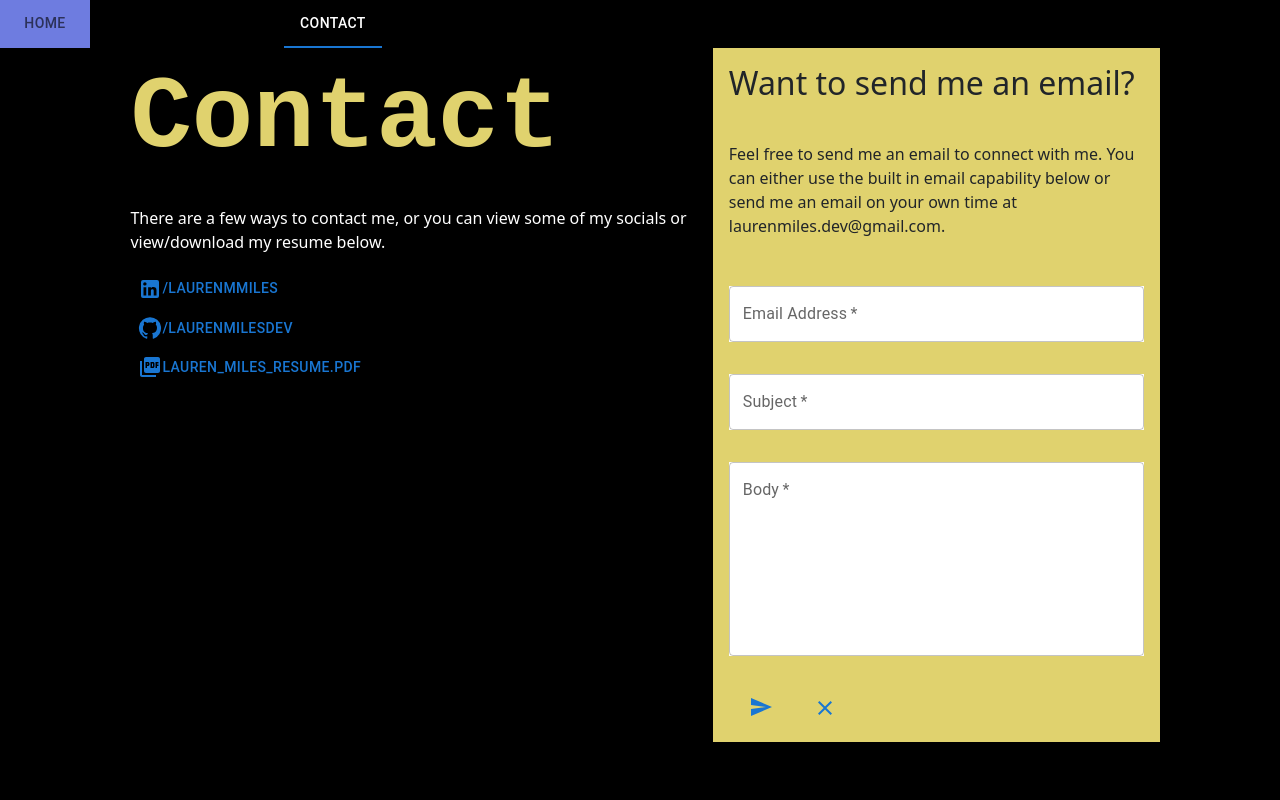
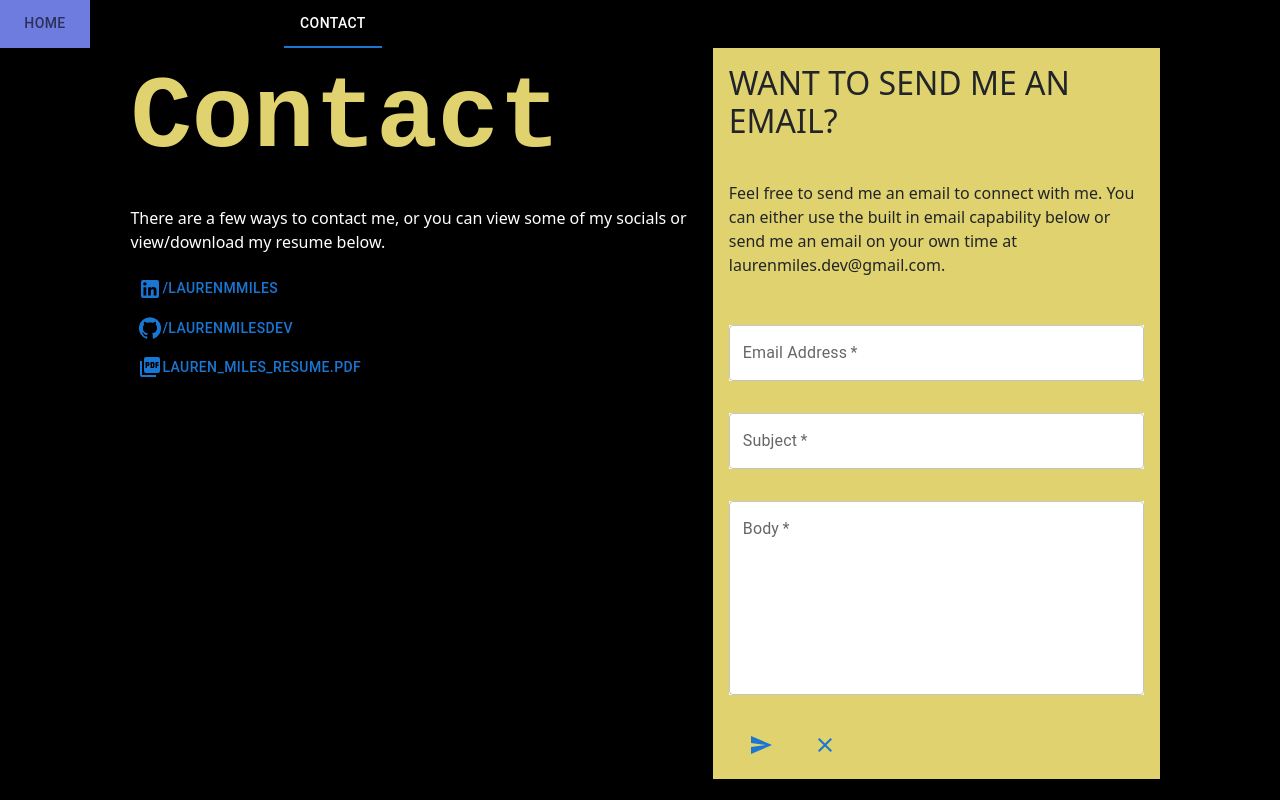
Before and after one commit to laurenmilesdev/portfolio, a Next.js app: page / in a window 1280 px wide. Both pictures are taken after a click on the tab "CONTACT". Built offline with nearby package versions, Linux system fonts and the light colour scheme; a web font is replaced by a local one.

Commit message:
Last updates

```diff
--- a/src/components/contact/Email.tsx
+++ b/src/components/contact/Email.tsx
@@ -69,7 +69,7 @@ export default function Email(props: Props): JSX.Element {
     <form onSubmit={(e: any) => submit(e)}>
       <div className="col-md-12 email-container">
         <div className="col-md-12 p-3">
-          <h3>{props.subtitle}</h3>
+          <h2>{props.subtitle.toUpperCase()}</h2>
         </div>
         <div className="col-md-12 p-3">
           <p>{props.description}</p>
@@ -95,13 +95,11 @@ export default function Email(props: Props): JSX.Element {
           </div>
         ))}
         <div className="col-md-12 p-3">
-          <Button onClick={submit} className="primary-btn">
+          <Button onClick={submit} className="btn-primary">
             <SendIcon />
           </Button>
-          <Button className="warn-btn">
-            <span id="clear-btn">
-              <ClearIcon />
-            </span>
+          <Button className="btn-warn">
+            <ClearIcon />
           </Button>
         </div>
       </div>
--- a/src/styles/globals.css
+++ b/src/styles/globals.css
@@ -137,11 +137,11 @@ ul {
   background-color: var(--primary-light);
 }
 
-.warn-btn {
+.btn-warn {
   color: var(--bs-body-color);
 }
 
-.warn-btn:hover {
+.btn-warn:hover {
   background-color: var(--warn);
 }
 
```
